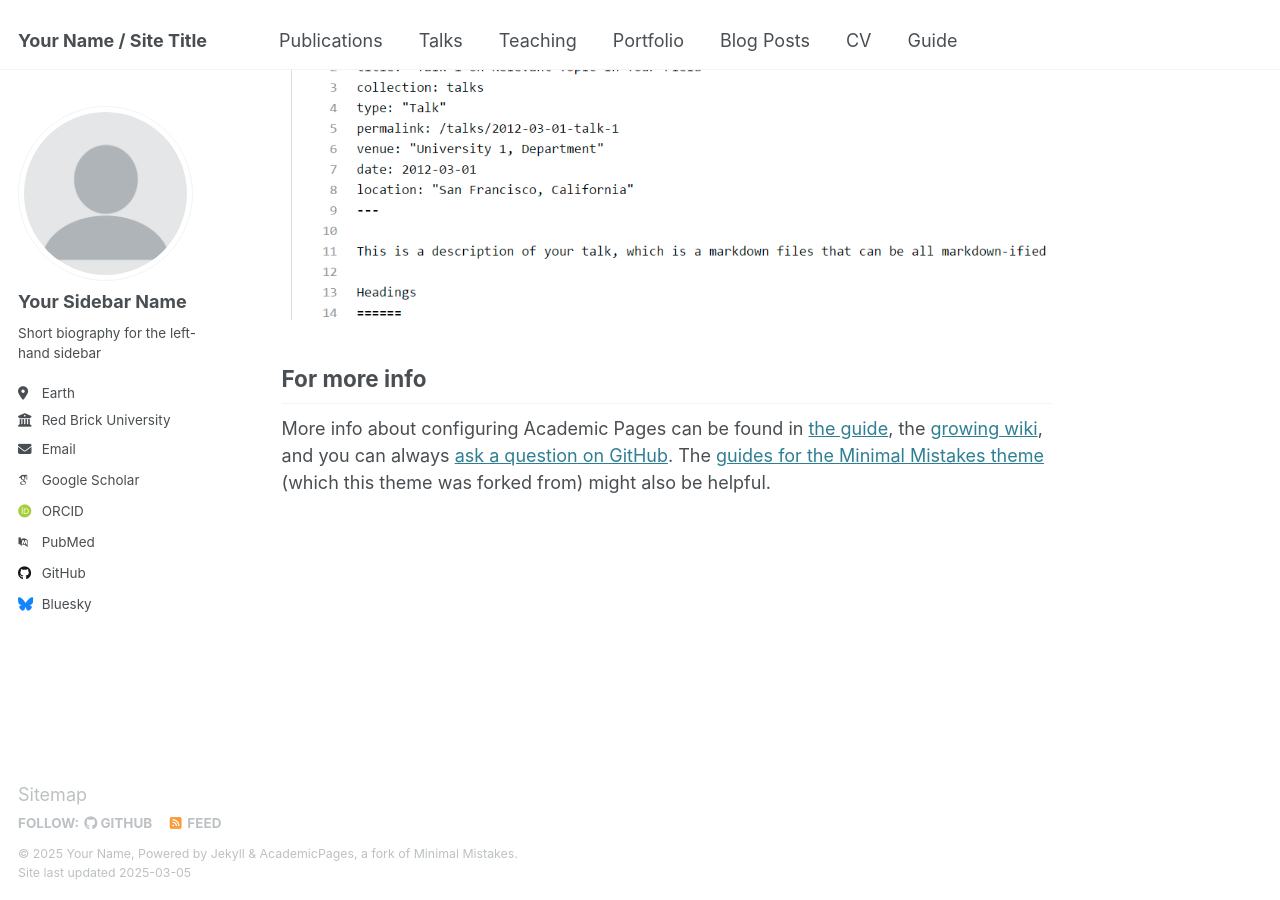
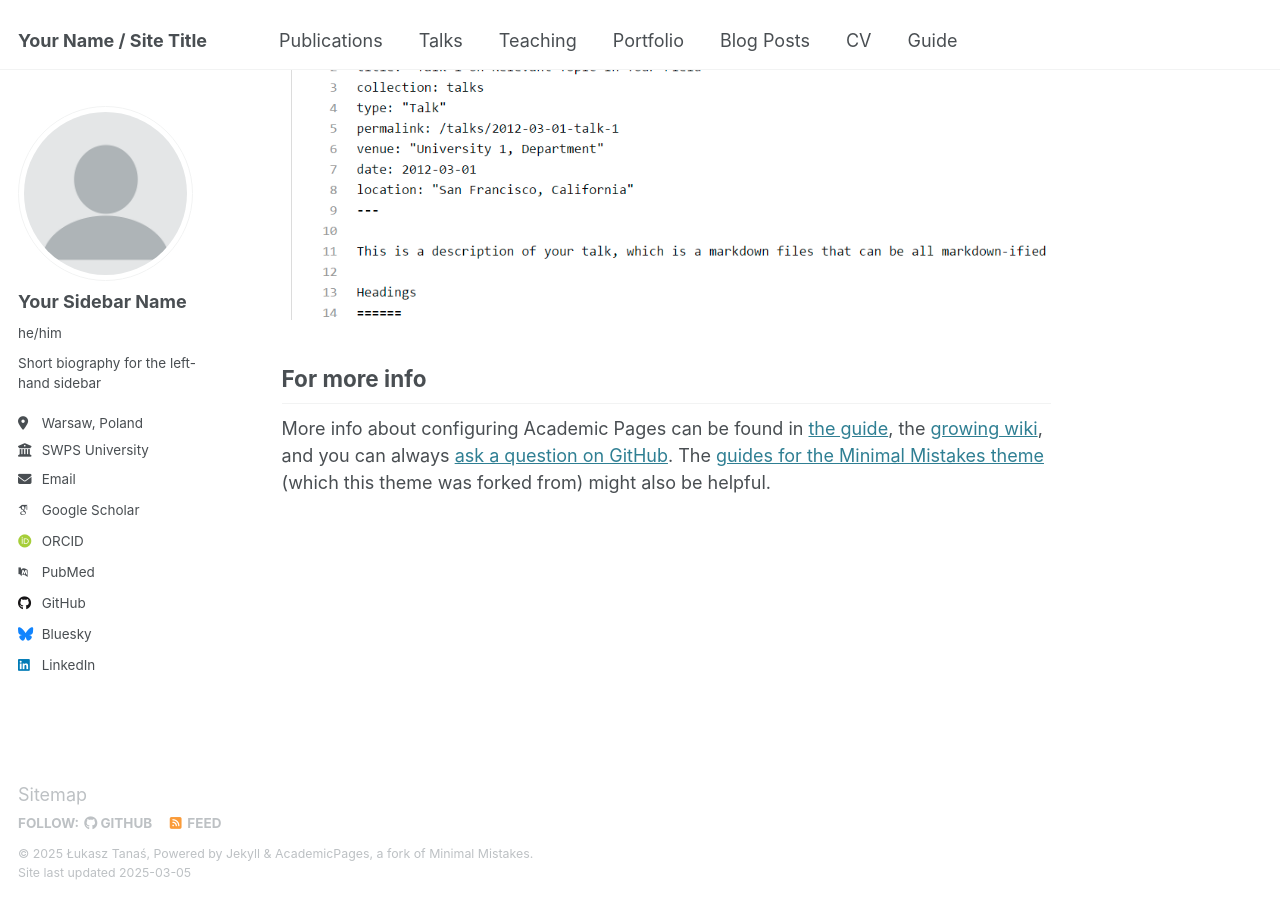
Before and after one commit to GradeForest/gradeforest.github.io, a Jekyll site: the page built from _pages/about.md, in a window 1280 px wide and 900 px high, scrolled down 2642 px. Built offline with Jekyll 4.4.1, drawn with Linux system fonts in a browser that asks for light colours; some web fonts are replaced.

Commit message:
Update _config.yml

```diff
--- a/_config.yml
+++ b/_config.yml
@@ -11,9 +11,9 @@ locale                   : "en-US"
 site_theme               : "default"
 title                    : "Your Name / Site Title"
 title_separator          : "-"
-name                     : &name "Your Name"
+name                     : &name "Łukasz Tanaś"
 description              : &description "personal description"
-url                      : https://academicpages.github.io # the base hostname & protocol for your site e.g. "https://[your GitHub username].github.io"
+url                      : https://gradeforest.github.io # the base hostname & protocol for your site e.g. "https://[your GitHub username].github.io"
 baseurl                  : "" # the subpath of your site, e.g. "/blog"
 repository               : "academicpages/academicpages.github.io"
 
@@ -24,12 +24,12 @@ author:
   # Biographic information
   avatar           : "profile.png"
   name             : "Your Sidebar Name"
-  pronouns         : # example: "she/her"
+  pronouns         : "he/him"
   bio              : "Short biography for the left-hand sidebar"
-  location         : "Earth"
-  employer         : "Red Brick University"
+  location         : "Warsaw, Poland"
+  employer         : "SWPS University"
   uri              : # URL
-  email            : "none@example.org"
+  email            : "lukasz.tanas@outlook.com"
 
   # Academic websites
   arxiv            : # URL - Update with the correct link to your profile
@@ -59,7 +59,7 @@ author:
   keybase          : # Username
   instagram        : # Username
   lastfm           : # Username
-  linkedin         : # Username
+  linkedin         : "lukasz-tanas"
   mastodon         : # URL
   medium           : # URL
   pinterest        : # Username
```
